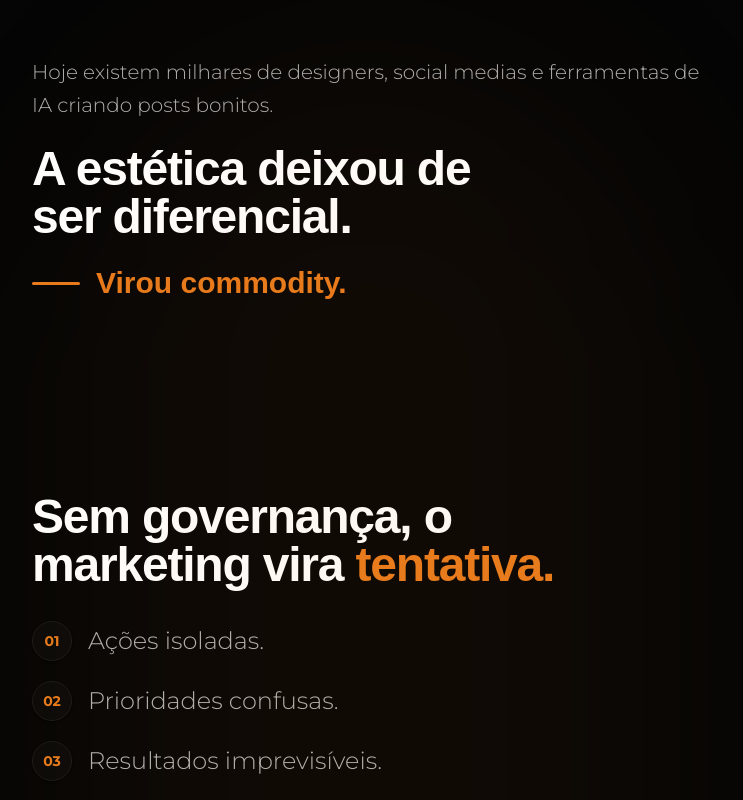
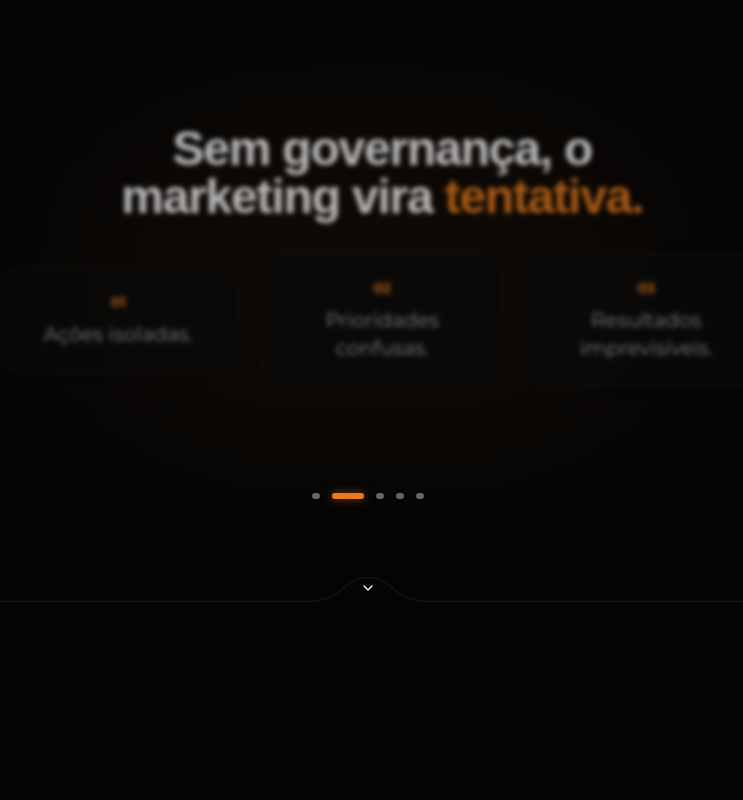
Before and after one commit to PedroPaulogg77/gentil-digital, a Next.js app: page / in a window 1280 px wide. Shown: the part 840-1640 px from the top of the page, without its empty margins (272-1015 px from the left). Built offline with nearby package versions, Linux system fonts and the light colour scheme; a web font is replaced by a local one.

Commit message:
feat: simplify GovernanceSection into an animated auto-playing carousel

```diff
--- a/components/GovernanceSection.tsx
+++ b/components/GovernanceSection.tsx
@@ -1,145 +1,170 @@
 'use client';
 
-import { motion } from 'motion/react';
+import { useState, useEffect } from 'react';
+import { motion, AnimatePresence } from 'motion/react';
 import { SectionDivider } from './SectionDivider';
 
-export function GovernanceSection() {
-  return (
-    <section className="py-24 px-6 bg-bg-primary relative overflow-hidden">
-      <SectionDivider />
-
-      <div className="max-w-4xl mx-auto relative z-10">
-        {/* Glow effect in background */}
-        <div className="absolute top-1/2 left-1/2 -translate-x-1/2 -translate-y-1/2 w-full max-w-[600px] h-full bg-primary/5 rounded-full blur-[120px] pointer-events-none" />
-
-        <div className="space-y-32 md:space-y-48">
-
-          {/* Step 1 */}
-          <motion.div
-            initial={{ opacity: 0, y: 40 }}
-            whileInView={{ opacity: 1, y: 0 }}
-            viewport={{ once: true, margin: "-100px" }}
-            transition={{ duration: 0.8 }}
-            className="text-center md:text-left flex flex-col md:flex-row items-center justify-center gap-8 md:gap-16"
-          >
-            <div className="md:w-3/4">
-              <p className="font-body text-lg md:text-xl text-text-secondary leading-relaxed mb-6 font-light">
+const STEPS = [
+  {
+    id: 1,
+    content: (
+      <div className="flex flex-col items-center justify-center h-full text-center px-4">
+        <p className="font-body text-lg md:text-xl text-text-secondary mb-4 font-light max-w-2xl">
           Hoje existem milhares de designers, social medias e ferramentas de IA criando posts bonitos.
         </p>
-              <h3 className="font-display text-4xl md:text-5xl font-bold tracking-tight mb-2 text-white">
+        <h3 className="font-display text-3xl md:text-5xl font-bold tracking-tight mb-4 text-white">
           A estética deixou de <br className="hidden md:block"/> ser diferencial.
         </h3>
-              <div className="inline-flex items-center gap-4 text-primary font-display font-bold text-2xl md:text-3xl mt-4">
+        <span className="inline-flex items-center gap-4 text-primary font-display font-bold text-2xl md:text-3xl mt-2">
           <span className="hidden md:block w-12 h-[3px] bg-primary rounded-full"></span>
           Virou commodity.
+        </span>
+      </div>
+    )
+  },
+  {
+    id: 2,
+    content: (
+      <div className="flex flex-col items-center justify-center h-full text-center px-4">
+        <h3 className="font-display text-3xl md:text-5xl font-bold tracking-tight mb-8 text-white">
+          Sem governança, o <br className="hidden md:block"/> marketing vira <span className="text-primary blur-[0.3px]">tentativa.</span>
+        </h3>
+        <div className="flex flex-col md:flex-row gap-4 md:gap-6 justify-center items-center w-full max-w-3xl">
+          <div className="bg-bg-card border border-border-default rounded-xl p-6 shadow-md w-full md:w-1/3 hover:border-primary/50 transition-colors">
+            <span className="block text-primary text-sm font-bold mb-2">01</span>
+            <span className="font-body text-lg md:text-xl text-text-secondary">Ações isoladas.</span>
+          </div>
+          <div className="bg-bg-card border border-border-default rounded-xl p-6 shadow-md w-full md:w-1/3 hover:border-primary/50 transition-colors">
+            <span className="block text-primary text-sm font-bold mb-2">02</span>
+            <span className="font-body text-lg md:text-xl text-text-secondary">Prioridades confusas.</span>
+          </div>
+          <div className="bg-bg-card border border-border-default rounded-xl p-6 shadow-md w-full md:w-1/3 hover:border-primary/50 transition-colors">
+            <span className="block text-primary text-sm font-bold mb-2">03</span>
+            <span className="font-body text-lg md:text-xl text-text-secondary">Resultados imprevisíveis.</span>
           </div>
         </div>
-          </motion.div>
-
-          {/* Step 2 */}
-          <motion.div
-            initial={{ opacity: 0, y: 40 }}
-            whileInView={{ opacity: 1, y: 0 }}
-            viewport={{ once: true, margin: "-100px" }}
-            transition={{ duration: 0.8 }}
-            className="text-center md:text-left flex flex-col md:flex-row-reverse items-center justify-center gap-8 md:gap-16"
-          >
-            <div className="md:w-3/4">
-              <h3 className="font-display text-4xl md:text-5xl font-bold tracking-tight mb-8 text-white">
-                Sem governança, o <br className="hidden md:block"/> marketing vira <span className="text-primary blur-[0.3px]">tentativa.</span>
+      </div>
+    )
+  },
+  {
+    id: 3,
+    content: (
+      <div className="flex flex-col items-center justify-center h-full text-center px-4">
+        <h3 className="font-display text-3xl md:text-5xl lg:text-6xl font-bold tracking-tight mb-6 text-white leading-tight">
+          Empresas maduras <br className="hidden md:block"/><span className="text-text-secondary font-light">não terceirizam posts.</span>
         </h3>
-              <ul className="space-y-5 font-body text-xl md:text-2xl text-text-secondary font-light">
-                <li className="flex items-center gap-4 justify-center md:justify-start">
-                  <div className="w-10 h-10 rounded-full bg-bg-card border border-border-default flex items-center justify-center text-primary text-sm font-bold shadow-sm">01</div>
-                  Ações isoladas.
+        <div className="flex items-center gap-4 font-display font-bold text-2xl md:text-4xl text-primary mt-4">
+          Terceirizam governança.
+        </div>
+      </div>
+    )
+  },
+  {
+    id: 4,
+    content: (
+      <div className="flex flex-col md:flex-row items-center justify-center h-full gap-8 md:gap-16 w-full text-left px-4">
+        <div className="md:w-1/2 text-center md:text-right">
+          <h3 className="font-display text-3xl md:text-5xl font-bold tracking-tight mt-4 text-white">
+            O que continua raro <br className="hidden md:block"/> é <span className="text-primary">estrutura.</span>
+          </h3>
+        </div>
+        <div className="hidden md:block w-px h-32 bg-border-default/50"></div>
+        <div className="md:w-1/2 flex justify-center md:justify-start">
+          <ul className="space-y-4">
+            <li className="flex items-center gap-4">
+              <div className="w-2 h-2 rounded-full bg-primary" />
+              <p className="font-body text-xl md:text-2xl font-medium text-white">Metas claras</p>
             </li>
-                <li className="flex items-center gap-4 justify-center md:justify-start">
-                  <div className="w-10 h-10 rounded-full bg-bg-card border border-border-default flex items-center justify-center text-primary text-sm font-bold shadow-sm">02</div>
-                  Prioridades confusas.
+            <li className="flex items-center gap-4">
+              <div className="w-2 h-2 rounded-full bg-primary/80" />
+              <p className="font-body text-xl md:text-2xl font-medium text-white/90">Processo definido</p>
             </li>
-                <li className="flex items-center gap-4 justify-center md:justify-start">
-                  <div className="w-10 h-10 rounded-full bg-bg-card border border-border-default flex items-center justify-center text-primary text-sm font-bold shadow-sm">03</div>
-                  Resultados imprevisíveis.
+            <li className="flex items-center gap-4">
+              <div className="w-2 h-2 rounded-full bg-primary/60" />
+              <p className="font-body text-xl md:text-2xl font-medium text-white/80">Integração com vendas</p>
+            </li>
+            <li className="flex items-center gap-4">
+              <div className="w-2 h-2 rounded-full bg-primary/40" />
+              <p className="font-body text-xl md:text-2xl font-medium text-white/70">Acompanhamento constante</p>
             </li>
           </ul>
         </div>
+      </div>
+    )
+  },
+  {
+    id: 5,
+    content: (
+      <div className="flex flex-col items-center justify-center h-full text-center relative w-full px-4">
+        <div className="absolute top-1/2 left-1/2 -translate-x-1/2 -translate-y-1/2 w-64 h-64 bg-primary/10 rounded-full blur-[80px]" />
+        <h3 className="font-body text-lg md:text-xl text-primary font-bold tracking-widest uppercase mb-4 md:mb-6 relative z-10">
+          Não somos agência.
+        </h3>
+        <h2 className="font-display text-3xl md:text-5xl lg:text-7xl font-bold tracking-tight text-white relative z-10 leading-[1.1]">
+          Somos uma operação de <br className="hidden md:block"/> marketing sob SLA.
+        </h2>
+      </div>
+    )
+  }
+];
+
+export function GovernanceSection() {
+  const [currentStep, setCurrentStep] = useState(0);
+
+  // Auto-play feature
+  useEffect(() => {
+    const timer = setInterval(() => {
+      setCurrentStep((prev) => (prev + 1) % STEPS.length);
+    }, 6000); // 6 seconds per slide allows time to read
+    return () => clearInterval(timer);
+  }, []);
+
+  return (
+    <section className="py-24 px-6 bg-bg-secondary relative overflow-hidden flex flex-col items-center justify-center min-h-[500px] border-b border-border-default/30">
+
+      <div className="max-w-5xl w-full mx-auto relative z-10">
+
+        {/* Glow effect in background */}
+        <div className="absolute top-1/2 left-1/2 -translate-x-1/2 -translate-y-1/2 w-full max-w-[600px] h-[300px] bg-primary/5 rounded-full blur-[100px] pointer-events-none" />
+
+        {/* Carousel Container */}
+        <div className="relative h-[350px] md:h-[400px] w-full flex items-center justify-center">
+          <AnimatePresence mode="wait">
+            <motion.div
+              key={currentStep}
+              initial={{ opacity: 0, x: 50, filter: 'blur(10px)' }}
+              animate={{ opacity: 1, x: 0, filter: 'blur(0px)' }}
+              exit={{ opacity: 0, x: -50, filter: 'blur(10px)' }}
+              transition={{ duration: 0.6, ease: "easeOut" }}
+              className="absolute inset-0 w-full h-full flex flex-col items-center justify-center"
+            >
+              {STEPS[currentStep].content}
             </motion.div>
+          </AnimatePresence>
+        </div>
 
-          {/* Step 3 */}
-          <motion.div
-            initial={{ opacity: 0, y: 40 }}
-            whileInView={{ opacity: 1, y: 0 }}
-            viewport={{ once: true, margin: "-100px" }}
-            transition={{ duration: 0.8 }}
-            className="text-center md:text-left flex flex-col items-center justify-center max-w-3xl mx-auto"
+        {/* Controls and Progress */}
+        <div className="mt-8 flex flex-col items-center gap-6">
+          <div className="flex space-x-3">
+            {STEPS.map((step, index) => (
+              <button
+                key={step.id}
+                onClick={() => setCurrentStep(index)}
+                className="group relative flex items-center justify-center h-4 cursor-pointer"
+                aria-label={`Ir para o slide ${index + 1}`}
               >
-            <h3 className="font-display text-4xl md:text-5xl lg:text-6xl font-bold tracking-tight mb-6 text-white leading-tight">
-              Empresas maduras <br className="hidden md:block"/><span className="text-text-secondary font-light">não terceirizam posts.</span>
-            </h3>
-            <div className="inline-flex flex-col items-center md:items-start gap-2 mt-4">
-              <div className="flex items-center gap-4 font-display font-bold text-3xl md:text-5xl text-primary">
-                Terceirizam governança.
+                <div
+                  className={`h-1.5 rounded-full transition-all duration-300 ${
+                    index === currentStep
+                      ? 'w-8 bg-primary shadow-[0_0_10px_rgba(232,123,28,0.5)]'
+                      : 'w-2 bg-text-muted hover:bg-text-secondary hover:w-4'
+                  }`}
+                />
+              </button>
+            ))}
           </div>
         </div>
-          </motion.div>
 
-          {/* Step 4 */}
-          <motion.div
-            initial={{ opacity: 0, y: 40 }}
-            whileInView={{ opacity: 1, y: 0 }}
-            viewport={{ once: true, margin: "-100px" }}
-            transition={{ duration: 0.8 }}
-            className="text-center md:text-left flex flex-col md:flex-row items-center gap-12 md:gap-16 pt-12 md:pt-0 relative"
-          >
-            <div className="md:w-1/2">
-              <h3 className="font-display text-4xl md:text-5xl font-bold tracking-tight mb-6 mt-4 text-white">
-                O que continua raro <br className="hidden md:block"/> é <span className="text-primary">estrutura.</span>
-              </h3>
-            </div>
-            <div className="md:w-1/2 flex justify-center md:justify-start">
-              <div className="relative border-l-2 border-primary/20 pl-8 space-y-10 py-4">
-                <div className="absolute left-[-2px] top-0 bottom-0 w-[2px] bg-gradient-to-b from-primary via-primary/50 to-transparent" />
-
-                <div className="relative">
-                  <div className="absolute left-[-2.45rem] top-2 w-3 h-3 rounded-full bg-primary shadow-[0_0_10px_rgba(232,123,28,0.8)]" />
-                  <p className="font-body text-2xl md:text-3xl font-medium text-white">Metas claras</p>
-                </div>
-                <div className="relative">
-                  <div className="absolute left-[-2.45rem] top-2 w-3 h-3 rounded-full bg-primary/80" />
-                  <p className="font-body text-2xl md:text-3xl font-medium text-white/90">Processo definido</p>
-                </div>
-                <div className="relative">
-                  <div className="absolute left-[-2.45rem] top-2 w-3 h-3 rounded-full bg-primary/60" />
-                  <p className="font-body text-2xl md:text-3xl font-medium text-white/80">Integração com vendas</p>
-                </div>
-                <div className="relative">
-                  <div className="absolute left-[-2.45rem] top-2 w-3 h-3 rounded-full bg-primary/40" />
-                  <p className="font-body text-2xl md:text-3xl font-medium text-white/70">Acompanhamento constante</p>
-                </div>
-              </div>
-            </div>
-          </motion.div>
-
-          {/* Step 5 - Conclusion */}
-          <motion.div
-            initial={{ opacity: 0, scale: 0.95 }}
-            whileInView={{ opacity: 1, scale: 1 }}
-            viewport={{ once: true, margin: "-100px" }}
-            transition={{ duration: 0.8 }}
-            className="text-center bg-bg-card border border-primary/20 rounded-3xl p-8 md:p-16 shadow-[0_0_40px_rgba(232,123,28,0.05)] relative overflow-hidden mt-16"
-          >
-            <div className="absolute -top-32 -right-32 w-64 h-64 bg-primary/10 rounded-full blur-[80px]" />
-            <div className="absolute -bottom-32 -left-32 w-64 h-64 bg-primary/5 rounded-full blur-[80px]" />
-
-            <h3 className="font-body text-xl md:text-2xl text-primary font-bold tracking-widest uppercase mb-6 relative z-10">
-              Não somos agência.
-            </h3>
-            <h2 className="font-display text-4xl md:text-5xl lg:text-6xl font-bold tracking-tight text-white relative z-10 leading-[1.1]">
-              Somos uma operação de <br className="hidden md:block"/> marketing sob SLA.
-            </h2>
-          </motion.div>
-
-        </div>
       </div>
     </section>
   );
```
Lines whose indentation alone changed are shown as unchanged.
